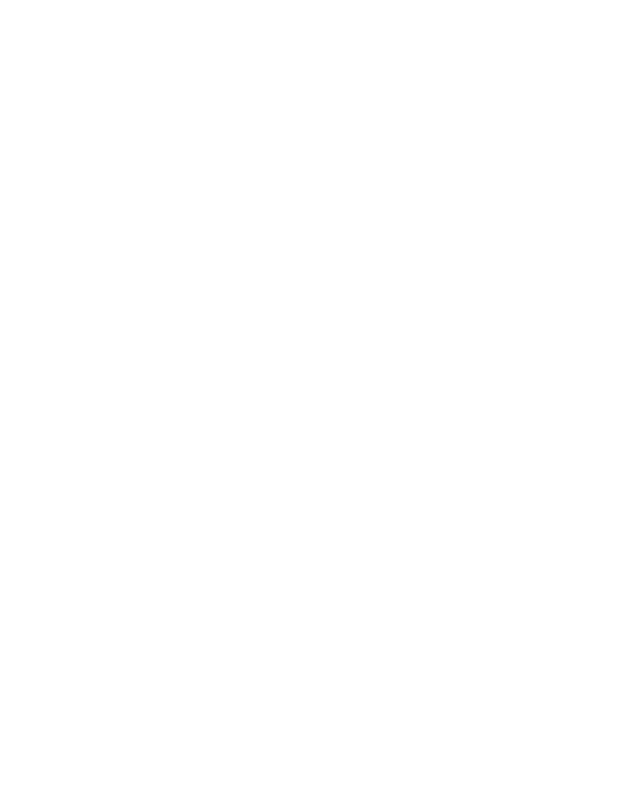
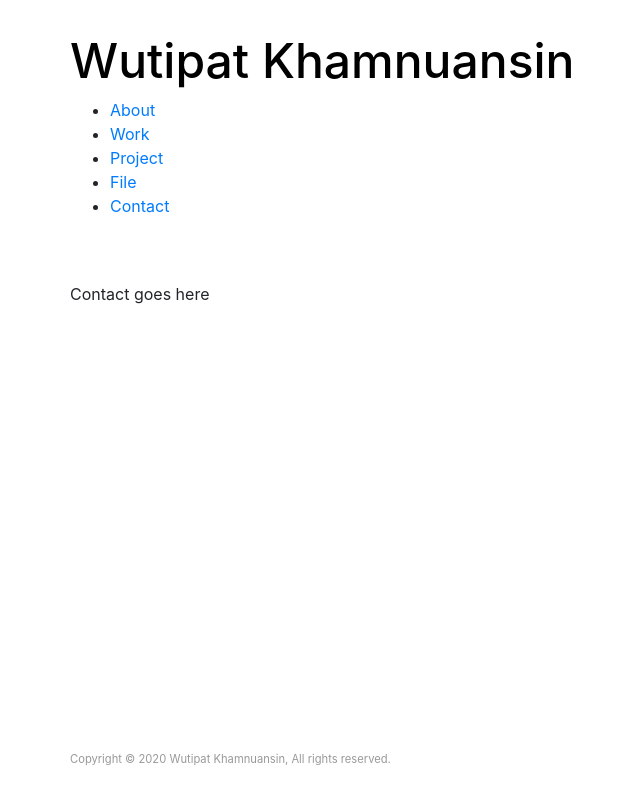
Before and after one commit to bellmcp/bellmcp.work, a Gatsby site: page /contact in a window 1280 px wide. Before the commit this address had no page. Shown: the whole page, without its empty margins (211-851 px from the left). Built offline with nearby package versions, Linux system fonts and the light colour scheme; Gatsby itself is replaced by a stand-in of ours.

Commit message:
Finalize

```diff
--- a/src/components/header.js
+++ b/src/components/header.js
@@ -44,18 +44,27 @@ export default function Header() {
           <Link
             className={headerStyles.navItem}
             activeClassName={headerStyles.activeNavItem}
-            to="/service"
+            to="/project"
           >
-            Service
+            Project
           </Link>
         </li>
         <li>
           <Link
             className={headerStyles.navItem}
             activeClassName={headerStyles.activeNavItem}
-            to="/files"
+            to="/file"
           >
-            Files
+            File
+          </Link>
+        </li>
+        <li>
+          <Link
+            className={headerStyles.navItem}
+            activeClassName={headerStyles.activeNavItem}
+            to="/contact"
+          >
+            Contact
           </Link>
         </li>
       </ul>
--- a/src/pages/service.js
+++ b/src/pages/contact.js
@@ -2,12 +2,12 @@ import React from "react";
 import Layout from "../components/layout";
 import Head from "../components/head";
 
-export default function ServicePage() {
+export default function ContactPage() {
   return (
     <Layout>
-      <Head title="Service" />
+      <Head title="Contact" />
       <title>bellmcp / about</title>
-      <p>Service goes here</p>
+      <p>Contact goes here</p>
     </Layout>
   );
 }
--- a/src/pages/files.js
+++ b/src/pages/project.js
@@ -2,12 +2,12 @@ import React from "react";
 import Layout from "../components/layout";
 import Head from "../components/head";
 
-export default function FilesPage() {
+export default function ProjectPage() {
   return (
     <Layout>
-      <Head title="Files" />
+      <Head title="Project" />
       <title>bellmcp / about</title>
-      <p>Files goes here</p>
+      <p>Project goes here</p>
     </Layout>
   );
 }
```
Also changed, not shown: src/pages/file.js (added, +13 -0 lines).
